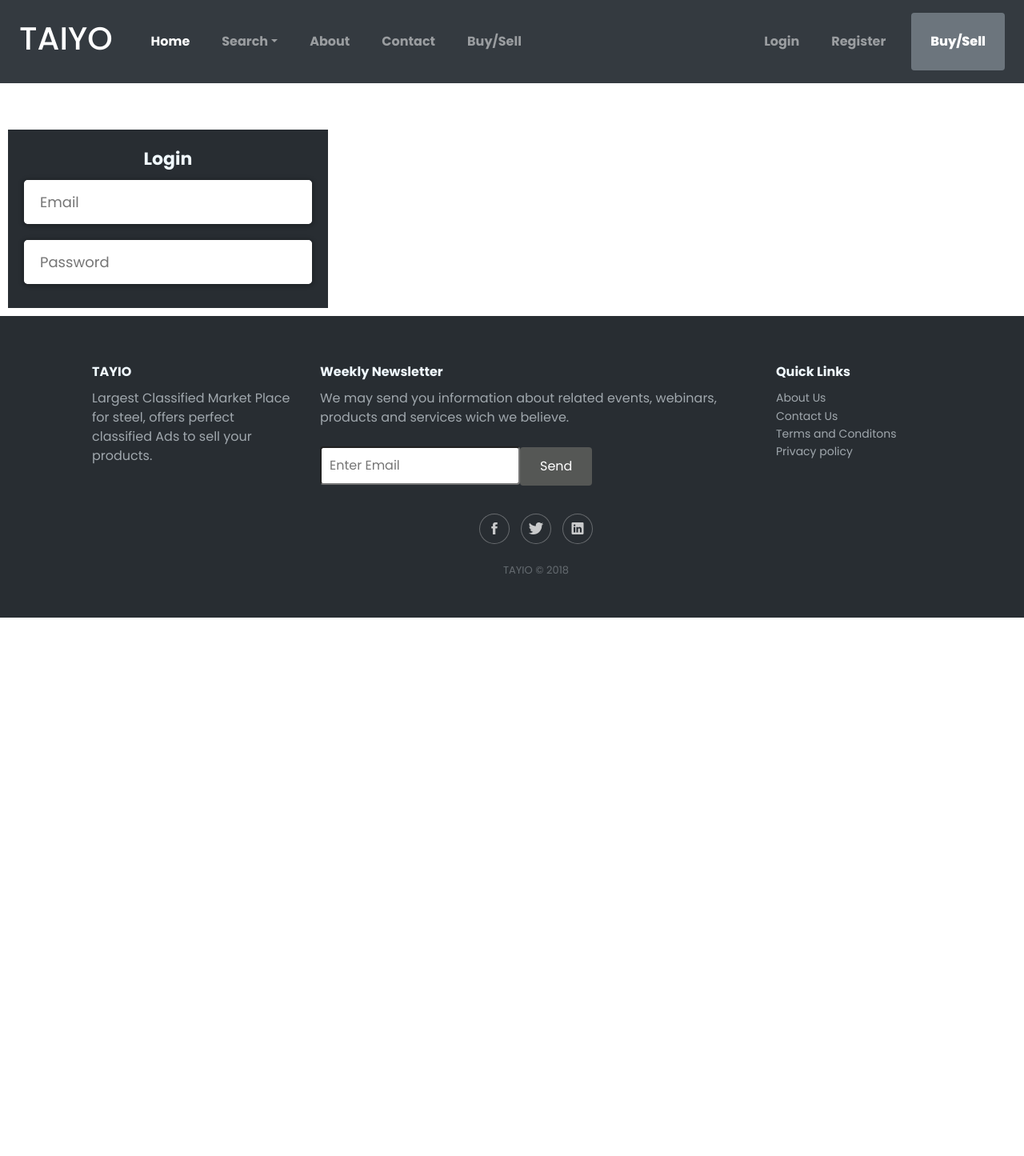
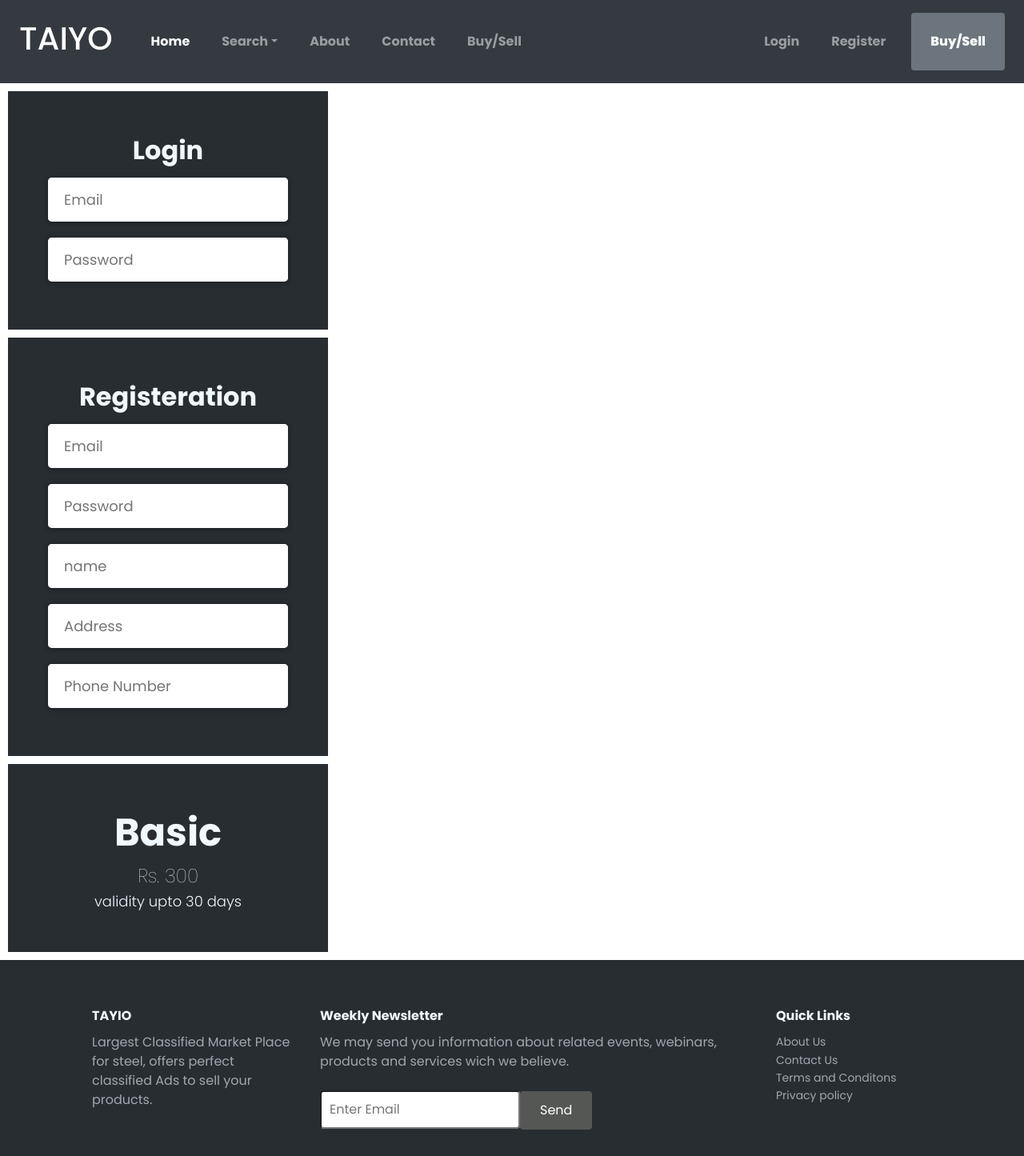
Before and after one commit to triangular-opensource/Taiyo-Front, a React (Create React App) app: page / in a window 1280 px wide. Shown: the top 1445 px of the page at 80% size. Before the commit the page ends 800 px from the top, so only its background shows below. Built offline with nearby package versions, Linux system fonts and the light colour scheme.

Commit message:
custom registreation custom money custom login in work

```diff
--- a/src/App.js
+++ b/src/App.js
@@ -1,5 +1,7 @@
 import "./App.css";
-import CustomContainer from "./components/CustomContainer/CustomContainer";
+import CustomLogin from "./components/CustomLogin/CustomLogin";
+import CustomMoneyBox from "./components/CustomMoneyBox/CustomMoneyBox";
+import CustomRegister from "./components/CustomRegister/CustomRegister";
 import Footer from "./components/Footer/Footer";
 import Header from "./components/Header/Header";
 
@@ -10,9 +12,9 @@ function App() {
   	return (
 		<div className="App">
 			<Header />
-			<br />
-			<br />
-			<CustomContainer salary="Basic" money="300" validity = "validity upto 20 days"/>
+			<CustomLogin/>
+			<CustomRegister/>
+			<CustomMoneyBox/>
 			<Footer />
 		</div>
 	)
--- a/src/components/CustomContainer/CustomContainer.css
+++ /dev/null
@@ -1,12 +0,0 @@
-.custom-container {
-    padding:50px;
-    color:#f0f9ff;
-    background-color:#282d32;
-    width : 400px;
-    padding: 20px;
-    display: flex;
-    align-items: center;
-    justify-content: center;
-    flex-direction: column;
-    margin: 10px;
-  }
--- a/src/components/CustomContainer/CustomContainer.js
+++ /dev/null
@@ -1,19 +0,0 @@
-import React from 'react'
-import CustomInput from '../CustomInputField/CustomInput';
-import CustomText from '../CustomText/CustomText';
-import './CustomContainer.css';
-function CustomContainer() {
-    return (
-        <div className = 'custom-container'>
-
-            <CustomText name="Login"/>
-            <CustomInput placeholder='Email'/>
-
-            <CustomInput placeholder='Password'/>
-
-
-        </div>
-    )
-}
-
-export default CustomContainer
--- a/src/components/CustomInputField/CustomInput.js
+++ b/src/components/CustomInputField/CustomInput.js
@@ -4,7 +4,7 @@ function CustomInput(props){
     return (
     <div class="wrapper">
       <div class="search-input">
-        <a href="" target="_blank" hidden></a>
+        <a href="https://svgcarol.com"  hidden>dsfd</a>
         <input type="text" placeholder={props.placeholder}/>
         {/* <div class="autocom-box">
           <!-- here list are inserted from javascript -->
--- /dev/null
+++ b/src/components/CustomLogin/CustomLogin.js
@@ -0,0 +1,26 @@
+import React from 'react'
+import CustomInput from '../CustomInputField/CustomInput';
+import CustomText from '../CustomText/CustomText';
+
+function CustomLogin() {
+    const style = {
+        padding:"50px",
+        color:'#f0f9ff',
+        backgroundColor:'#282d32',
+        width : "400px",
+        display: "flex",
+        alignItems: "center",
+        justifyContent: "center",
+        flexDirection: "column",
+        margin: "10px"
+}
+    return (
+        <div style ={style}>
+            <CustomText name="Login" weight='bold' size= 'xx-large'/>
+            <CustomInput placeholder='Email'/>
+            <CustomInput placeholder='Password'/>
+        </div>
+    );
+}
+
+export default CustomLogin
--- /dev/null
+++ b/src/components/CustomMoneyBox/CustomMoneyBox.js
@@ -0,0 +1,24 @@
+import React from 'react'
+import CustomText from '../CustomText/CustomText';
+function CustomMoneyBox() {
+    const style = {
+        padding:"50px",
+        color:'#f0f9ff',
+        backgroundColor:'#282d32',
+        width : "400px",
+
+        display: "flex",
+        alignItems: "center",
+        justifyContent: "center",
+        flexDirection: "column",
+        margin: "10px"
+}
+    return (
+        <div style ={style}>
+            <CustomText name="Basic" weight='bold' size= 'xxx-large'/>
+            <CustomText name="Rs. 300" weight='100' size= 'x-large'/>
+            <CustomText name="validity upto 30 days" weight='300' size= 'large'/>
+        </div>
+    )
+}
+export default CustomMoneyBox
--- /dev/null
+++ b/src/components/CustomRegister/CustomRegister.js
@@ -0,0 +1,30 @@
+import React from 'react'
+import CustomInput from '../CustomInputField/CustomInput';
+import CustomText from '../CustomText/CustomText';
+
+function CustomRegister()
+{
+    const style = {
+        padding:"50px",
+        color:'#f0f9ff',
+        backgroundColor:'#282d32',
+        width : "400px",
+        display: "flex",
+        alignItems: "center",
+        justifyContent: "center",
+        flexDirection: "column",
+        margin: "10px"
+}
+    return (
+        <div style ={style}>
+           <CustomText name="Registeration" weight='bold' size= 'xx-large'/>
+            <CustomInput placeholder='Email'/>
+            <CustomInput placeholder='Password'/>
+            <CustomInput placeholder='name'/>
+            <CustomInput placeholder='Address'/>
+            <CustomInput placeholder='Phone Number'/>
+        </div>
+    )
+}
+
+export default CustomRegister
--- a/src/components/CustomText/CustomText.js
+++ b/src/components/CustomText/CustomText.js
@@ -1,11 +1,11 @@
 import React from 'react'
 
-function CustomText(props) {
-
+function CustomText(props)
+{
     return (
             <div style={{
-                fontSize:22,
-                fontWeight:'bold'
+                fontSize: props.size,
+                fontWeight: props.weight
             }}>
                 {props.name}
             </div>
```
